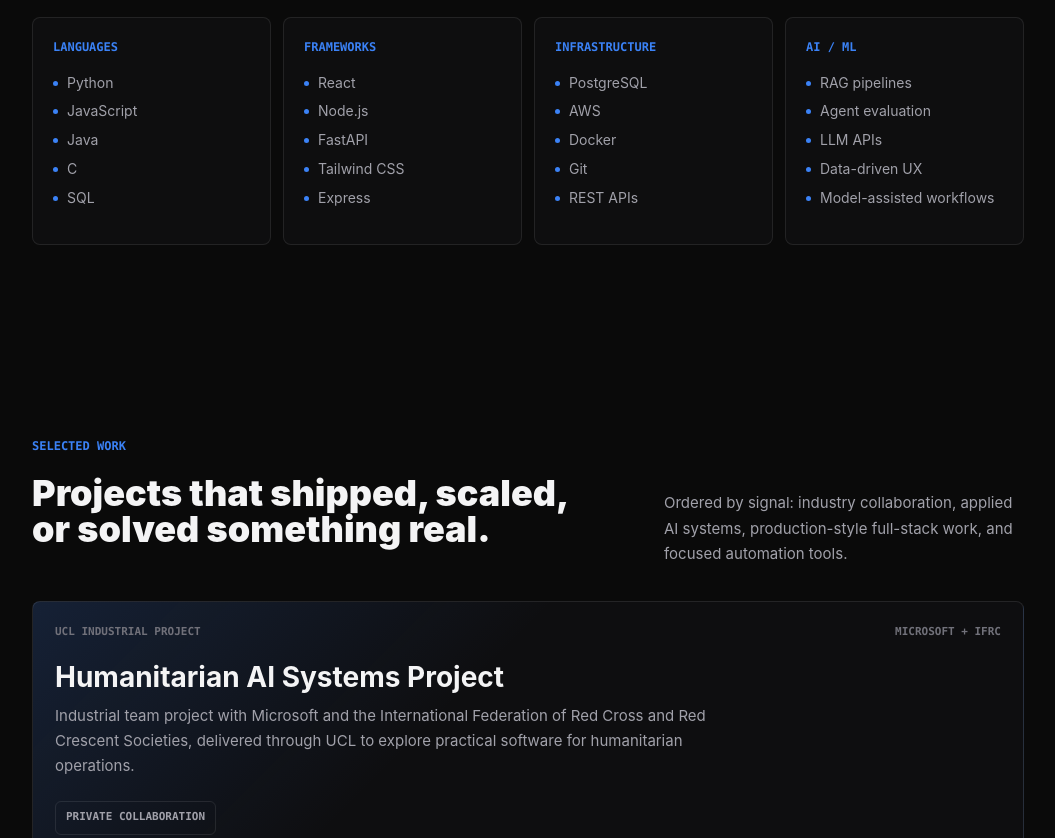
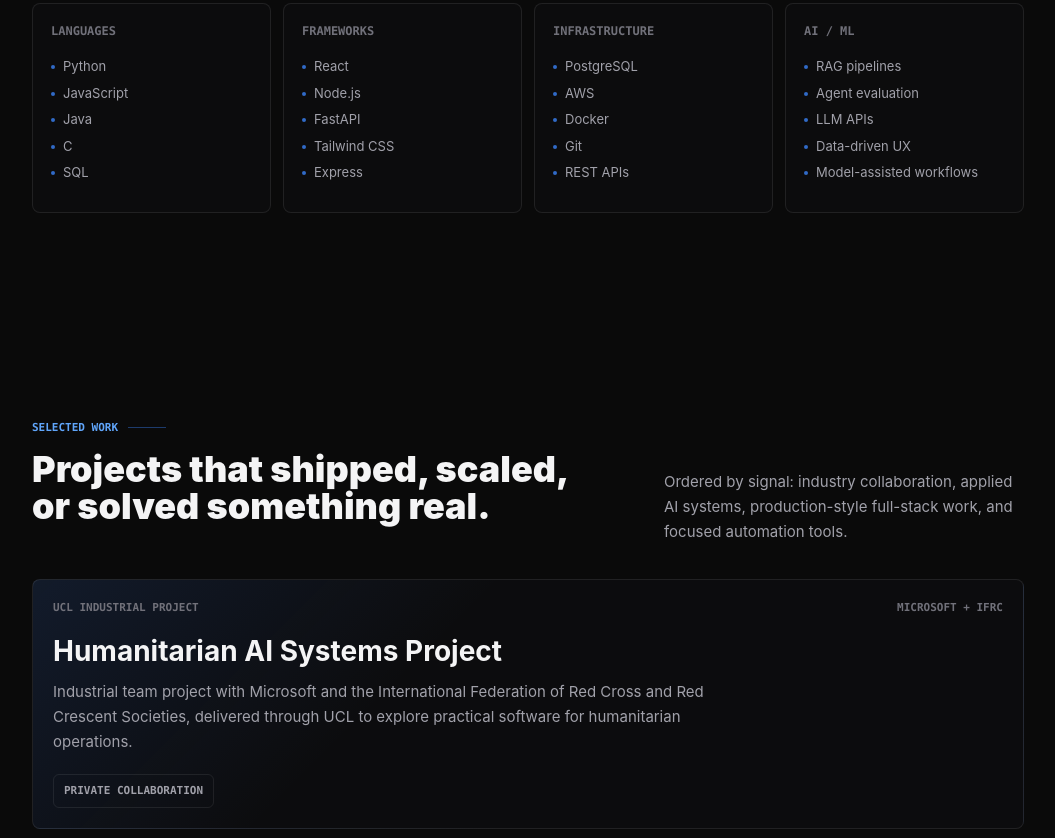
Before and after one commit to asad24-dev/Personal_Portfolio, a plain HTML site: page index.html in a window 1280 px wide. Shown: the part 1587-2425 px from the top of the page, without its empty margins (112-1167 px from the left). Drawn offline with Linux system fonts and the light colour scheme.

Commit message:
style(sections): unify portfolio typography and card spacing

```diff
--- a/styles.css
+++ b/styles.css
@@ -2120,3 +2120,151 @@ a {
         min-height: auto;
     }
 }
+
+/* Commit 3: section and card system refinement */
+#About,
+#Skills,
+#Projects {
+    width: min(100%, var(--container-max));
+    padding-top: clamp(88px, 12vw, 112px) !important;
+    padding-bottom: clamp(64px, 8vw, 88px) !important;
+}
+
+.section-label {
+    display: inline-flex;
+    align-items: center;
+    gap: 10px;
+    margin-bottom: 18px;
+    color: var(--color-accent-hover);
+    font-size: 11px;
+    line-height: 1;
+}
+
+.section-label::after {
+    content: "";
+    width: 38px;
+    height: 1px;
+    background: rgba(var(--color-accent-rgb), 0.42);
+}
+
+.about-copy h2,
+.projects-heading h2,
+.skills-heading h2 {
+    max-width: 780px;
+    font-size: clamp(34px, 4.8vw, 58px);
+    line-height: 1.02;
+}
+
+#About .about-copy p,
+.projects-heading p,
+.skills-heading p,
+#Projects .project-info p {
+    color: var(--color-text-muted);
+    font-size: 15px;
+    line-height: 1.68;
+}
+
+#About .about-copy p {
+    max-width: 700px;
+}
+
+#About .about-copy p:first-of-type {
+    color: var(--color-text);
+}
+
+.about-facts {
+    border-top-color: rgba(255, 255, 255, 0.08);
+}
+
+.about-facts div {
+    border-bottom-color: rgba(255, 255, 255, 0.08);
+}
+
+#Projects .project-card,
+.skill-group {
+    border-color: rgba(255, 255, 255, 0.085);
+    background: rgba(14, 14, 16, 0.74);
+}
+
+#Projects .project-card {
+    min-height: 268px;
+    gap: 20px;
+    padding: 20px;
+}
+
+#Projects .project-card-featured {
+    min-height: 238px;
+    background:
+        linear-gradient(135deg, rgba(var(--color-accent-rgb), 0.12), transparent 38%),
+        rgba(14, 14, 16, 0.82);
+}
+
+#Projects .project-card:hover,
+#Projects .project-card:focus-within,
+.skill-group:hover {
+    border-color: rgba(var(--color-accent-rgb), 0.38);
+    background: rgba(20, 20, 23, 0.86);
+}
+
+.project-topline,
+.skill-group h3,
+.about-facts dt {
+    color: var(--color-text-subtle);
+    letter-spacing: 0;
+}
+
+#Projects .project-info h3 {
+    font-size: clamp(23px, 2.4vw, 28px);
+    line-height: 1.1;
+}
+
+#Projects .project-tech span,
+.project-status {
+    border-color: rgba(255, 255, 255, 0.08);
+    color: var(--color-text-muted);
+}
+
+.skill-group {
+    min-height: 210px;
+    padding: 18px;
+    transition: border-color 0.2s ease, background 0.2s ease;
+}
+
+.skill-list {
+    gap: 9px;
+}
+
+.skill-list li {
+    color: var(--color-text-muted);
+    font-size: 13px;
+}
+
+.skill-list li::before {
+    width: 4px;
+    height: 4px;
+    margin-right: 8px;
+    opacity: 0.8;
+}
+
+@media screen and (max-width: 768px) {
+    #About,
+    #Skills,
+    #Projects {
+        padding-top: 78px !important;
+        padding-bottom: 58px !important;
+    }
+
+    .section-label {
+        margin-bottom: 16px;
+    }
+
+    .about-copy h2,
+    .projects-heading h2,
+    .skills-heading h2 {
+        font-size: clamp(31px, 9vw, 44px);
+    }
+
+    #Projects .project-card {
+        padding: 18px;
+    }
+}
```
